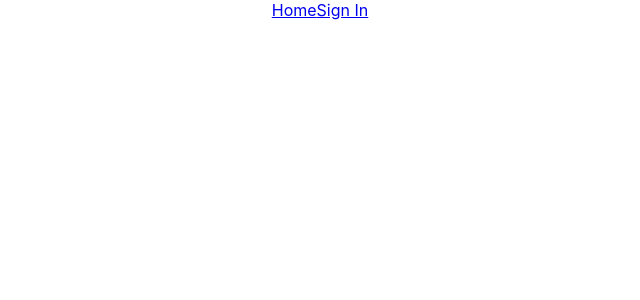
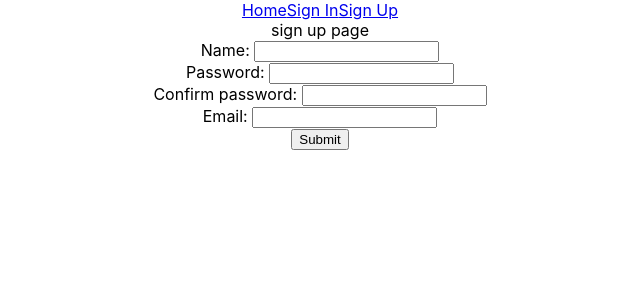
Before and after one commit to CodingMika/my_own_project_frontend, a React (Create React App) app: page /sign-up in a window 1280 px wide. Before the commit this address had no page. Shown: the top 300 px of the page, without its empty margins (320-960 px from the left). Built offline with nearby package versions, Linux system fonts and the light colour scheme.

Commit message:
feat: create sing up form

```diff
--- a/src/App.js
+++ b/src/App.js
@@ -3,6 +3,7 @@ import HomePage from "./pages/home/home";
 import { Routes, Route } from "react-router-dom";
 import Header from "./layouts/header/header";
 import SignInPage from "./pages/sign_in/sign_in";
+import SignUpPage from "./pages/sign_up/sign_up";
 
 function App() {
   return (
@@ -11,6 +12,7 @@ function App() {
       <Routes>
         <Route path="/" element={<HomePage />} />
         <Route path="/sign-in" element={<SignInPage />} />
+        <Route path="/sign-up" element={<SignUpPage />} />
       </Routes>
     </div>
   );
--- a/src/layouts/header/header.js
+++ b/src/layouts/header/header.js
@@ -5,6 +5,7 @@ function Header(props) {
     <div>
       <Link to="/">Home</Link>
       <Link to="/sign-in">Sign In</Link>
+      <Link to="/sign-up">Sign Up</Link>
     </div>
   );
 }
--- /dev/null
+++ b/src/pages/sign_up/sign_up.js
@@ -0,0 +1,28 @@
+function SignUpPage(props) {
+  return (
+    <div>
+      sign up page
+      <form>
+        <div>
+          <lable>Name: </lable>
+          <input type="text" />
+        </div>
+        <div>
+          <lable>Password: </lable>
+          <input type="password" />
+        </div>
+        <div>
+          <lable>Confirm password: </lable>
+          <input type="password" />
+        </div>
+        <div>
+          <lable>Email: </lable>
+          <input type="email" />
+        </div>
+        <input type="submit" />
+      </form>
+    </div>
+  );
+}
+
+export default SignUpPage;
```
